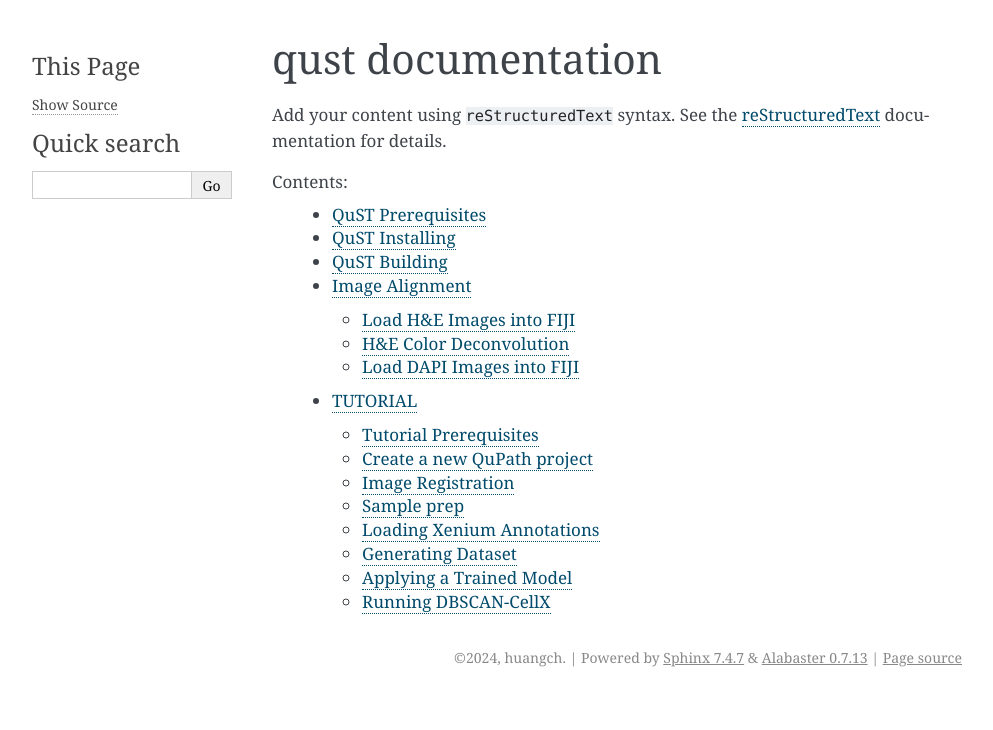
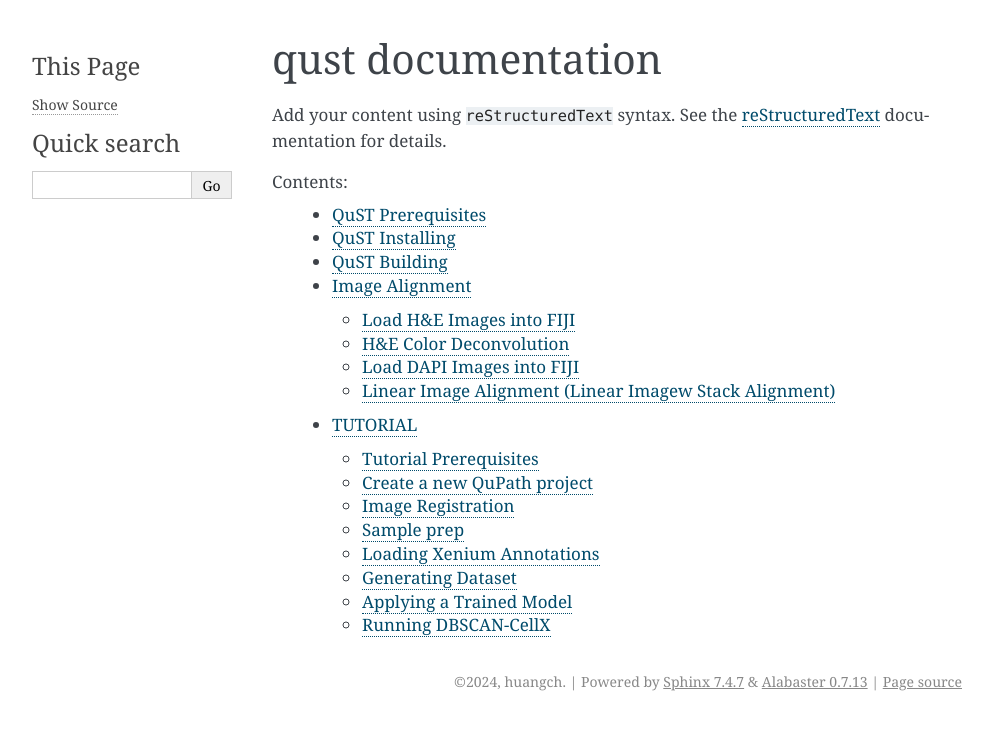
Before and after one commit to huangch/qust, a Sphinx documentation site: the page built from docs/index.rst, in a window 1280 px wide. Shown: the top 730 px of the page, without its empty margins (148-1141 px from the left). Built offline with Sphinx 7.4.7, drawn with Linux system fonts in a browser that asks for light colours.

Commit message:
Update alignments.rst

```diff
--- a/docs/alignments.rst
+++ b/docs/alignments.rst
@@ -121,11 +121,6 @@
 .. image:: artifacts/fiji-wsi-dapi.png
    :width: 400pt
 
-Perform histogram equalization by Image->Adjust->Brightness/Contrast, and click Auto.
-
-.. image:: artifacts/fiji-wsi-dapi-brightnesscontrast.png
-   :width: 400pt
-
 Perform histogram equalization by Image->Adjust->Brightness/Contrast, and click Auto, then hit Apply.
 
 .. image:: artifacts/fiji-wsi-dapi-brightnesscontrast.png
@@ -138,6 +133,13 @@
 
 In most cases, DAPI image is stored in 16-bit format. The image has to be converted into 8-bit format by clicking Image->Type->8-bit.
 
-
 .. image:: artifacts/fiji-wsi-dapi-8bit.png
    :width: 400pt
+
+At this stage, DAPI image is loaded.
+
+.. image:: artifacts/fiji-hne-dapi-loaded.png
+   :width: 400pt
+
+Linear Image Alignment (Linear Imagew Stack Alignment)
+******************************************************
```
